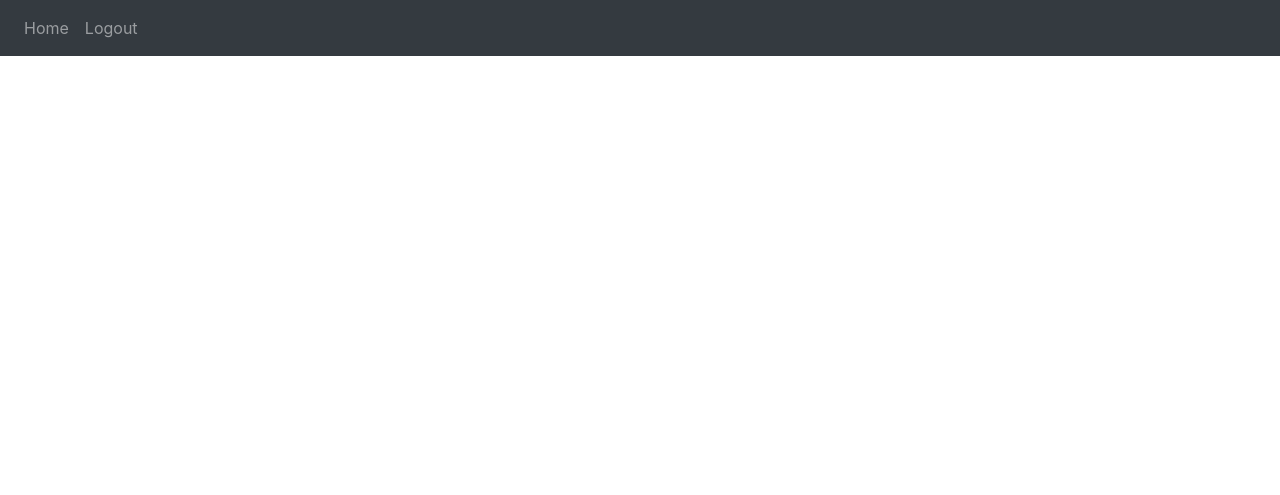
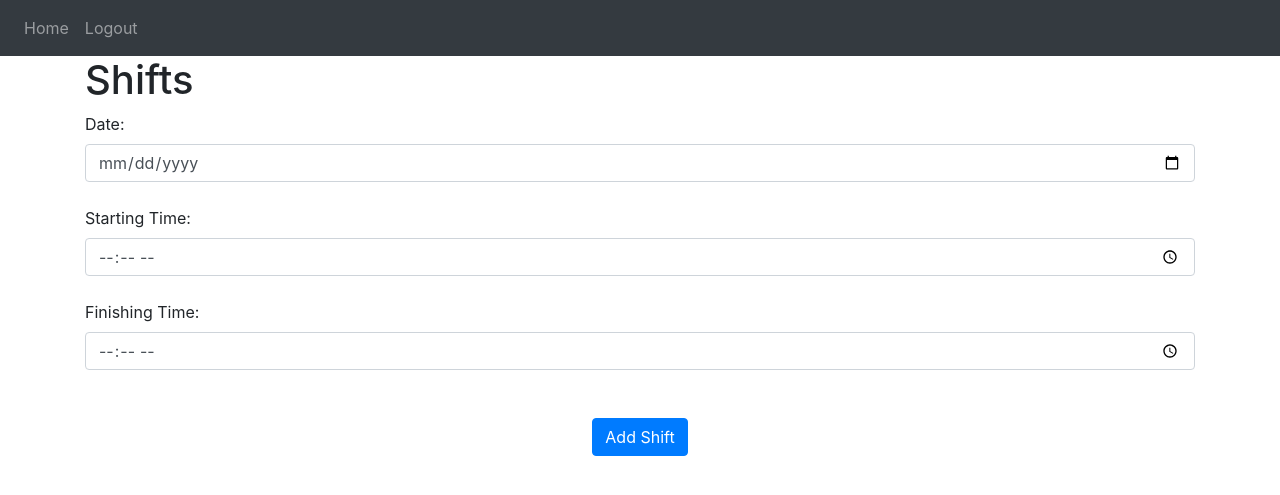
Before and after one commit to ilaiazulay/Nahal-Kofer, a Flask app: page / in a window 1280 px wide. Shown: the top 495 px of the page. Run offline with Flask 3, Linux system fonts and the light colour scheme; a user stored in the database is signed in; some libraries are stand-ins or nearby versions.

Commit message:
add account shifts display

```diff
--- a/website/templates/home.html
+++ b/website/templates/home.html
@@ -1,3 +1,25 @@
 {% extends "base.html" %} {$ block title %}Home{ %endblock% }
 {% block content %}
+<h1>Shifts</h1>
+<ul class="list-group list-group-flush" id="shifts">
+    {% for shift in user.shifts %}
+    <li class="list-group-item">{{ shift.data }}</li>
+    {% endfor %}
+</ul>
+<form method="POST">
+    <label for="date">Date:</label>
+    <input type="date" id="date" name="date" class="form-control" required><br>
+
+    <label for="start_time">Starting Time:</label>
+    <input type="time" id="start_time" name="start_time" class="form-control" required><br>
+
+    <label for="finish_time">Finishing Time:</label>
+    <input type="time" id="finish_time" name="finish_time" class="form-control" required><br>
+
+    <br />
+
+    <div align="center">
+        <button type="submit" class="btn btn-primary" value="Submit">Add Shift</button>
+    </div>
+</form>
 {% endblock %}
```
